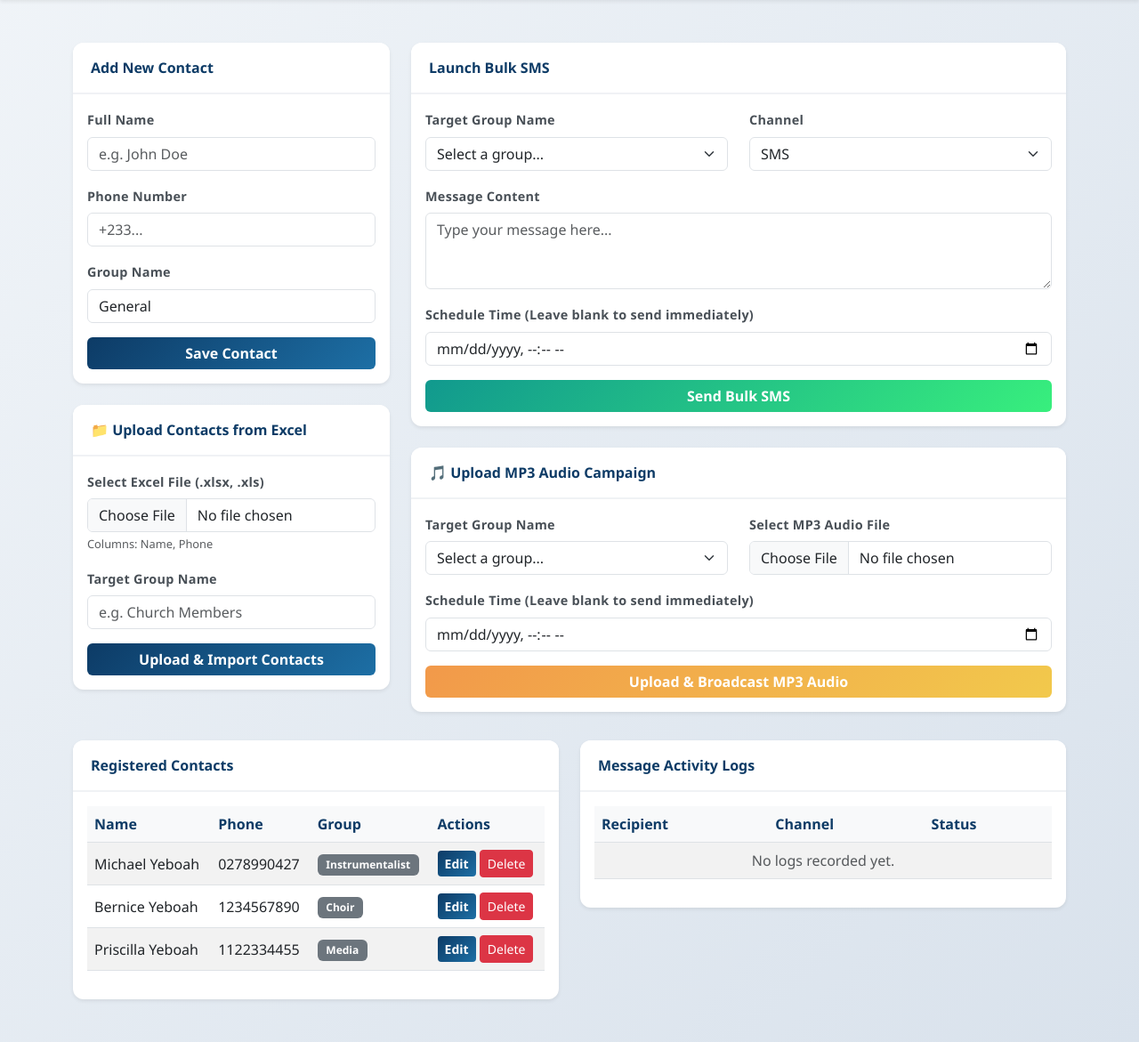
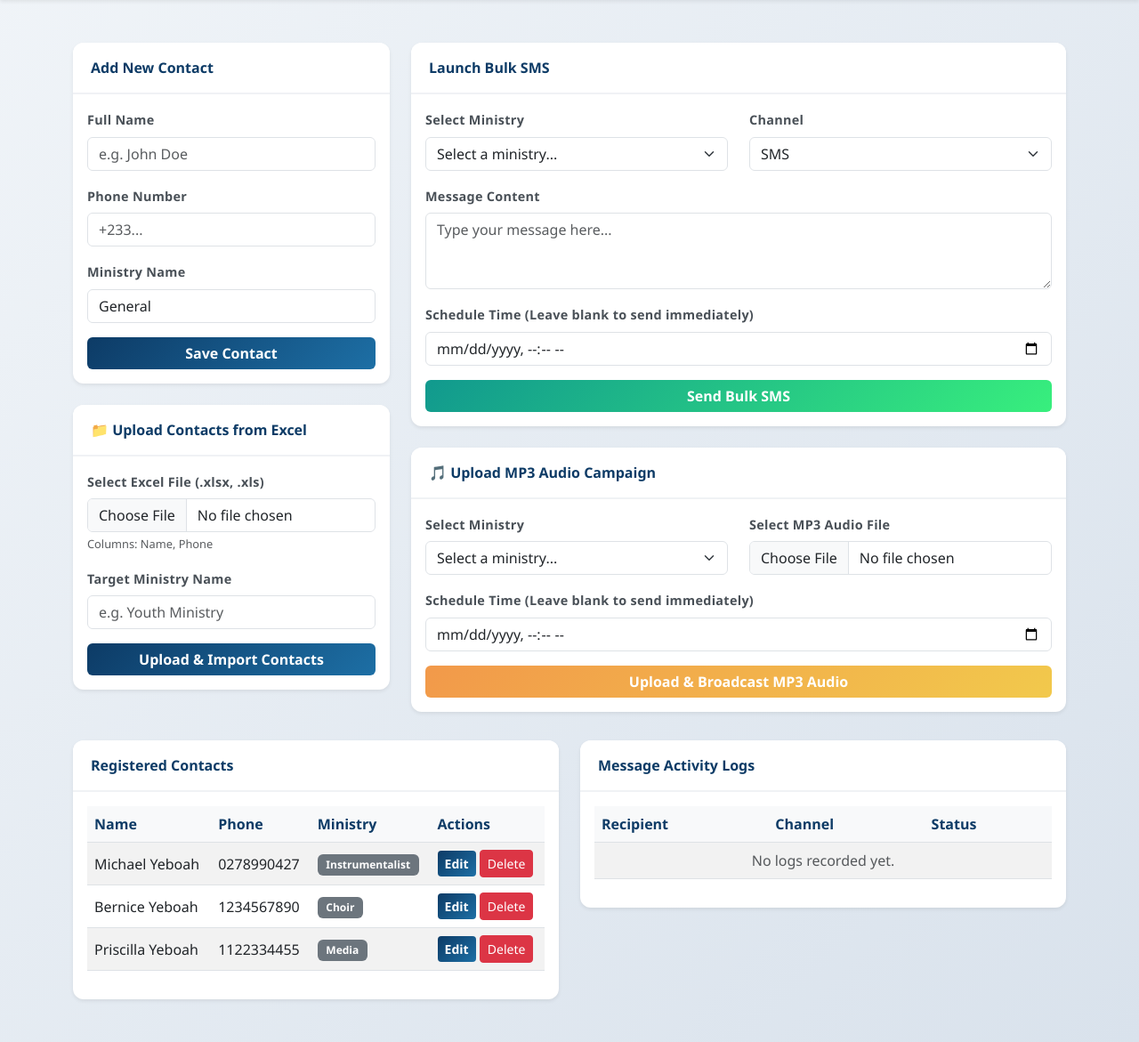
Before and after one commit to kwesidompreh53-png/stem-messaging-app, a Flask app: page / in a window 1280 px wide. Shown: the part 50-1221 px from the top of the page at 89% size. Run offline with Flask 3, Linux system fonts and the light colour scheme; a user stored in the database is signed in; data comes from the database, SQL or seed files in the repository; data that the repository does not hold is empty; some libraries are stand-ins or nearby versions.

Commit message:
Change target group terminology to Ministries

```diff
--- a/templates/index.html
+++ b/templates/index.html
@@ -111,8 +111,8 @@
                                        placeholder="+233..." required>
                             </div>
                             <div class="mb-3">
-                                <label class="form-label">Group Name</label>
-                                <input type="text" class="form-control" name="group_name" placeholder="e.g. Youth, Choir, Leaders" value="General" required>
+                                <label class="form-label">Ministry Name</label>
+                                <input type="text" class="form-control" name="group_name" placeholder="e.g. Youth, PEMEM, Women's Ministry" value="General" required>
                             </div>
                             <button type="submit" class="btn btn-primary w-100">Save Contact</button>
                         </form>
@@ -130,8 +130,8 @@
                                 <div class="form-text" style="font-size: 0.8rem;">Columns: Name, Phone</div>
                             </div>
                             <div class="mb-3">
-                                <label class="form-label">Target Group Name</label>
-                                <input type="text" name="group_name" class="form-control" placeholder="e.g. Church Members" required>
+                                <label class="form-label">Target Ministry Name</label>
+                                <input type="text" name="group_name" class="form-control" placeholder="e.g. Youth Ministry" required>
                             </div>
                             <button type="submit" class="btn btn-primary w-100">Upload & Import Contacts</button>
                         </form>
@@ -148,9 +148,9 @@
                         <form action="/send-bulk-web" method="POST">
                             <div class="row">
                                 <div class="col-md-6 mb-3">
-                                    <label class="form-label">Target Group Name</label>
+                                    <label class="form-label">Select Ministry</label>
                                     <select class="form-select" name="group_name" required>
-                                        <option value="" disabled selected>Select a group...</option>
+                                        <option value="" disabled selected>Select a ministry...</option>
                                         {% for group in groups %}
                                         <option value="{{ group }}">{{ group }}</option>
                                         {% endfor %}
@@ -184,9 +184,9 @@
                         <form action="/upload-mp3-campaign" method="POST" enctype="multipart/form-data">
                             <div class="row">
                                 <div class="col-md-6 mb-3">
-                                    <label class="form-label">Target Group Name</label>
+                                    <label class="form-label">Select Ministry</label>
                                     <select class="form-select" name="recipient_group" required>
-                                        <option value="" disabled selected>Select a group...</option>
+                                        <option value="" disabled selected>Select a ministry...</option>
                                         {% for group in groups %}
                                         <option value="{{ group }}">{{ group }}</option>
                                         {% endfor %}
@@ -221,7 +221,7 @@
                                 <tr>
                                     <th>Name</th>
                                     <th>Phone</th>
-                                    <th>Group</th>
+                                    <th>Ministry</th>
                                     <th>Actions</th>
                                 </tr>
                             </thead>
```
